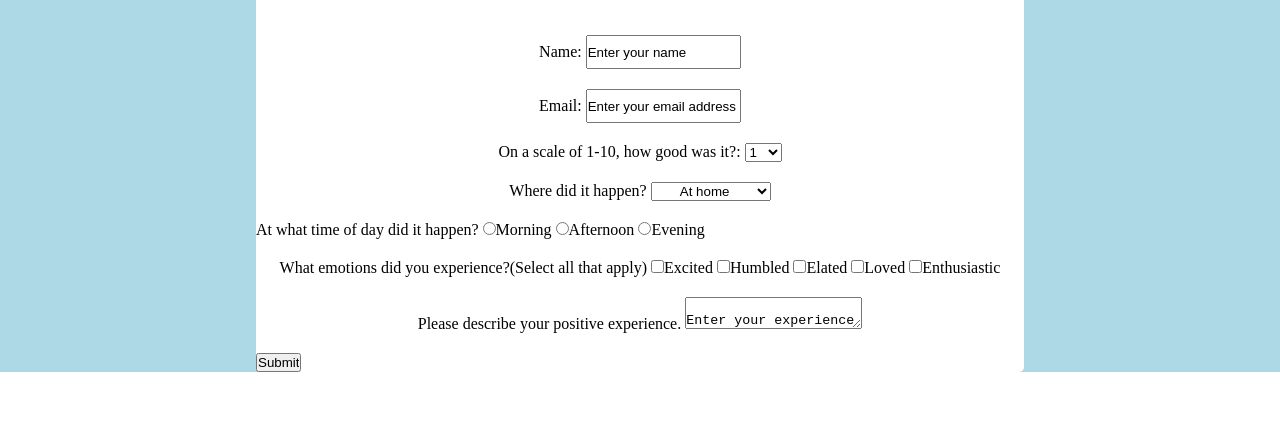
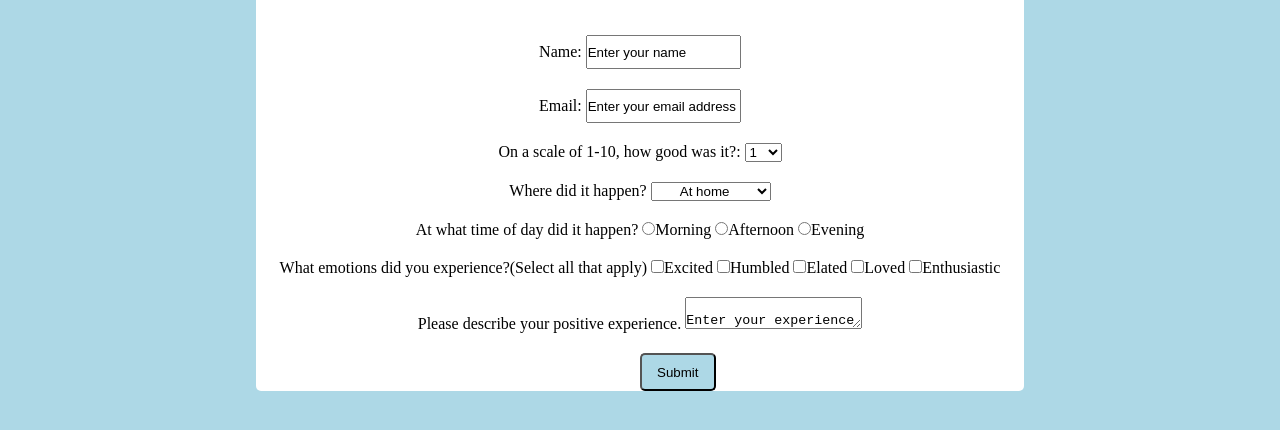
Before and after one commit to ThaisRubia/formulario-vibe, a plain HTML site: page index.html in a window 1280 px wide. Shown: the part 174-604 px from the top of the page. Drawn offline with Linux system fonts and the light colour scheme.

Commit message:
melhorando-o-site

```diff
--- a/index.html
+++ b/index.html
@@ -76,9 +76,9 @@
                         </select>
                     </div>
 
-                    <div >
+                    <div class="frase-normal">
 
-                        <label class="frase-normal">At what time of day did it happen?</label>
+                        <label>At what time of day did it happen?</label>
                         <input class="time" type="radio" name="periodo1" value="1">Morning
                         <input class="time" type="radio" name="periodo2" value="2">Afternoon
                         <input class="time" type="radio" name="periodo3" value="3">Evening
@@ -99,7 +99,7 @@
 
                     <form class="experience">
                         <label>Please describe your positive experience.</label>
-                        <textarea>
+                        <textarea class="text">
                             Enter your experience here...
                         </textarea>
 
@@ -115,6 +115,9 @@
             </form>
         </section>
     </main>
+    <footer>
+
+    </footer>
 
 </body>
 </html>
--- a/style.css
+++ b/style.css
@@ -32,6 +32,9 @@ main{
 
     background-color:#ADD8E6;
 
+}
+body{
+    background-color:#ADD8E6;
 }
 .conteudo-principal-escrito{
     margin-top:  32.16px 0px;
@@ -112,10 +115,7 @@ main{
     padding: 7px 3px;
     border-radius: 5px;
 }
-.frase-normal{
-    display: inline-block;
-    align-items: center;
-}
+
 .emocao{
     justify-content: center;
     align-items: center;
@@ -145,6 +145,7 @@ main{
 .perg-emocao{
     margin-top: 20px;
     text-align: center;
+    align-items: center;
 }
 .experience{
     margin-top: 20px;
@@ -156,5 +157,16 @@ main{
 .acont-opcao{
     align-items: center;
     text-align: center;
+    flex-direction: row;
+    justify-content: center;
 
 }
+.button{
+
+    background-color:#ADD8E6;
+    border-radius: 5px;
+    margin-left: 50%;
+    width: 2cm;
+    height: 1cm;
+
+}
```
